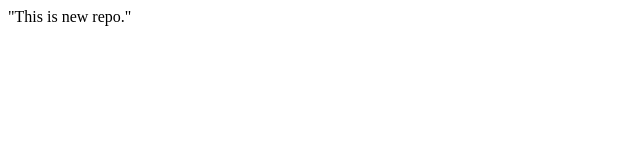
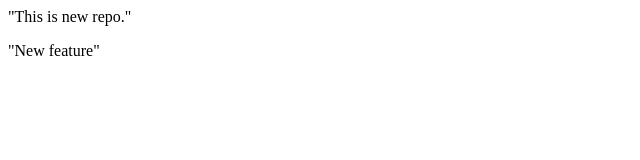
Before and after one commit to GithubUserr0/local-repo, a plain HTML site: page index.html in a window 1280 px wide. Shown: the full height of the page, 0-640 px from the left. Drawn offline with Linux system fonts and the light colour scheme.

Commit message:
New feature

```diff
--- a/index.html
+++ b/index.html
@@ -1 +1,2 @@
 <p>"This is new repo."</p>
+<p>"New feature"</p>
```
